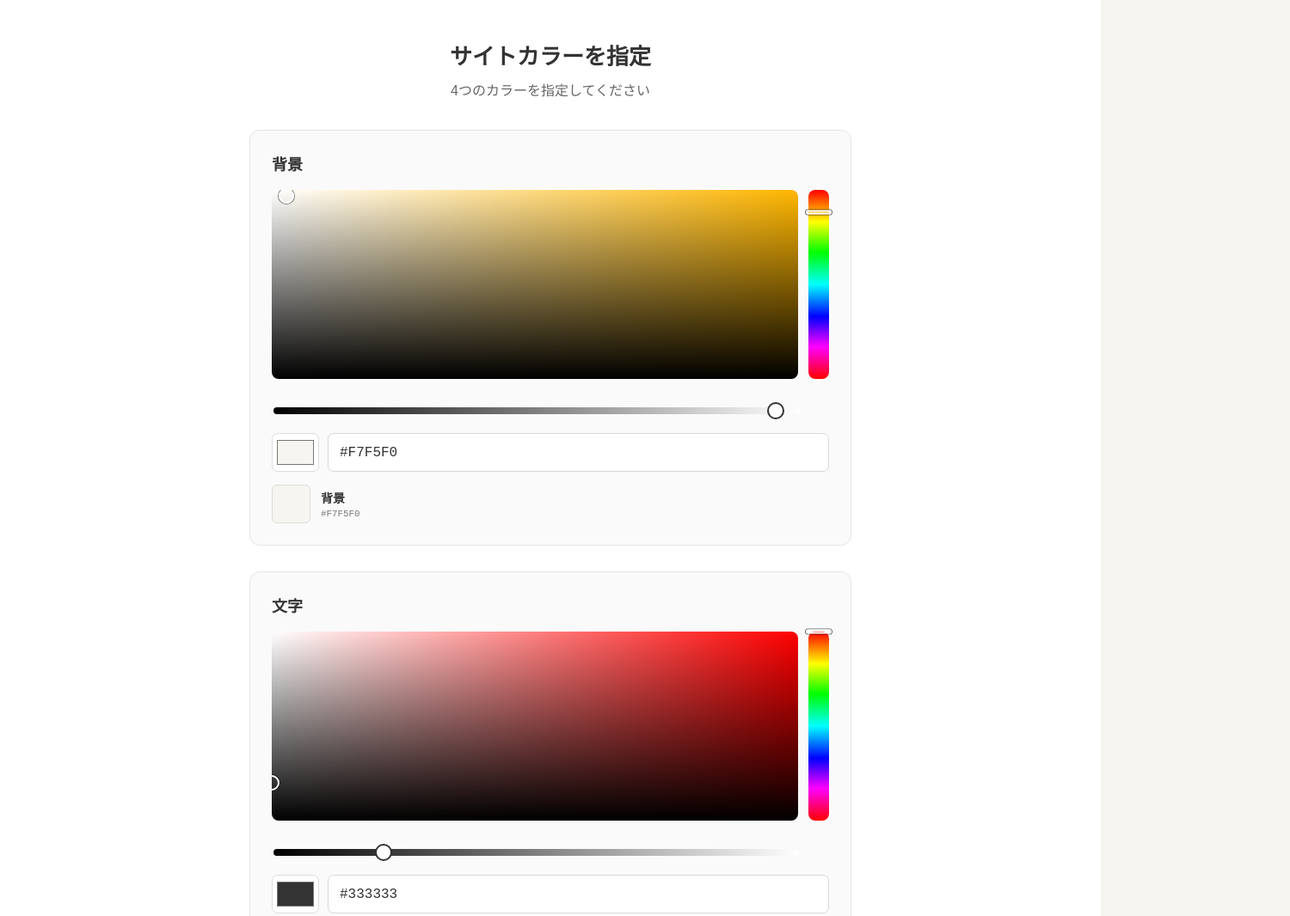
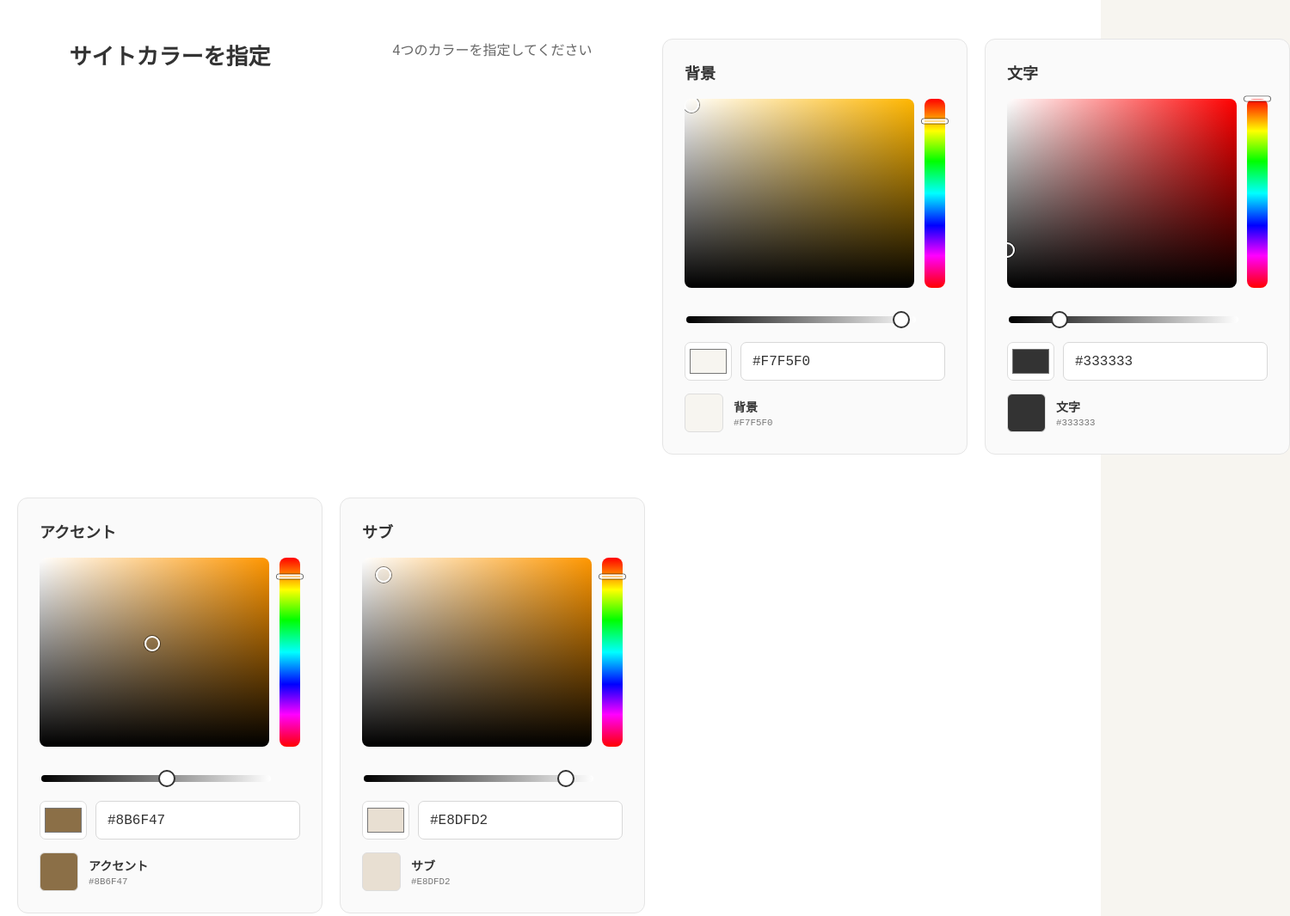
Before and after one commit to taka-tom/color-preview, a plain HTML site: page custom/index.html in a window 1280 px wide. Shown: the top 1066 px of the page at 86% size, 1500 px wide, since content can reach past the window. Drawn offline with Linux system fonts and the light colour scheme.

Commit message:
style.css を更新

```diff
--- a/custom/style.css
+++ b/custom/style.css
@@ -24,6 +24,12 @@
 /* =========================
    カラー指定エリア
 ========================= */
+
+.color-selector {
+  display: grid;
+  grid-template-columns: repeat(4, 1fr);
+  gap: 20px;
+}
 
 .color-selector {
   padding: 45px 20px;
```
